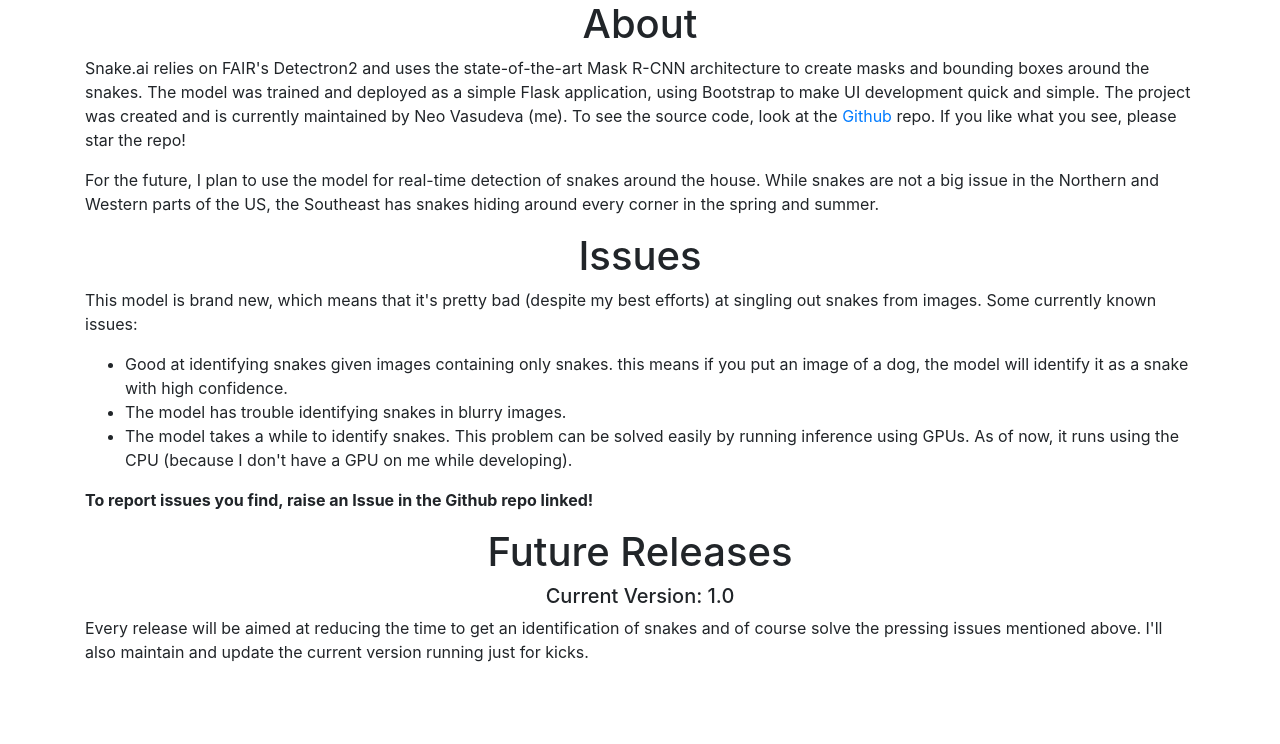
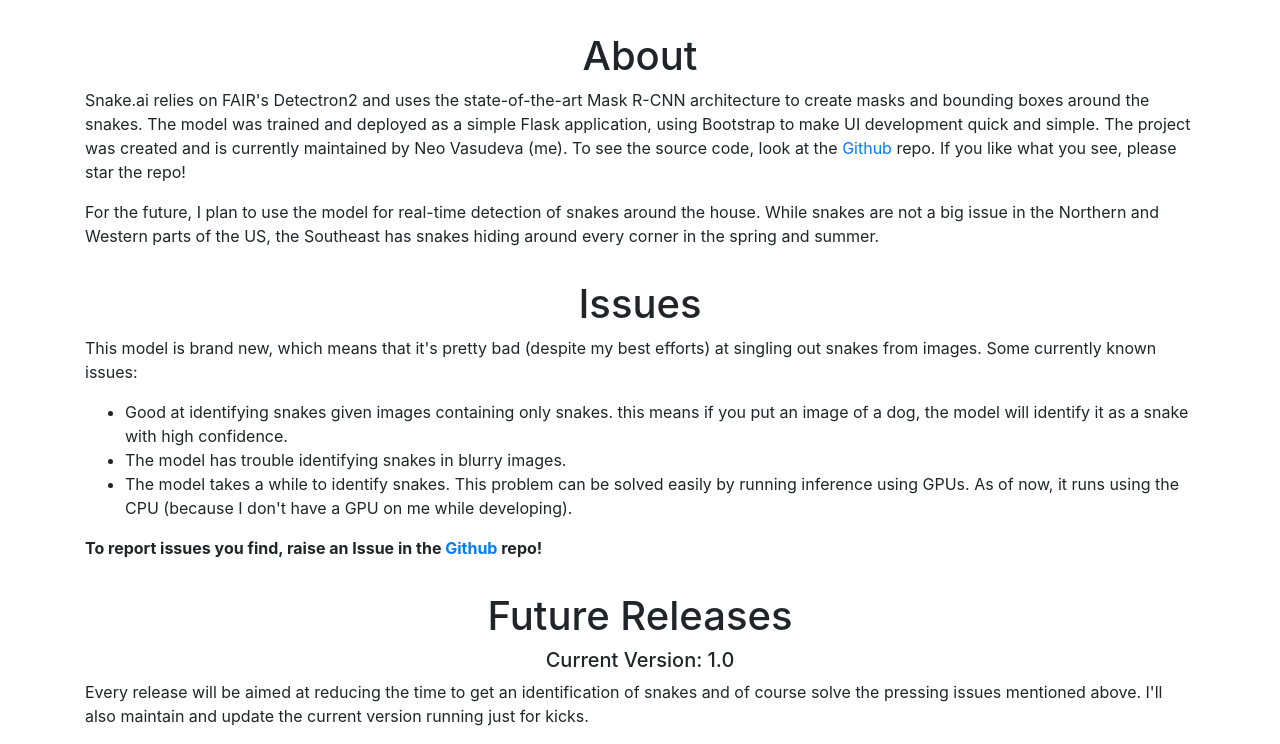
Before and after one commit to neovasudeva/Snake-Detector, a Flask app: page /about in a window 1280 px wide. Shown: the part 56-800 px from the top of the page. Run offline with Flask 2, Linux system fonts and the light colour scheme; parts of the project's set-up code (start-up, migrations or seed data) failed here and were passed over; some libraries are stand-ins or nearby versions.

Commit message:
styling and formatting

```diff
--- a/templates/about.html
+++ b/templates/about.html
@@ -2,7 +2,7 @@
 
 {% block content %}
 <!-- about -->
-<div class="container">
+<div class="container" style="padding-top: 2rem;">
   <h1 class="text-center">About</h1>
   <p>
     Snake.ai relies on FAIR's Detectron2 and uses the state-of-the-art Mask R-CNN architecture to create masks
@@ -21,7 +21,7 @@
 </div>
 
 <!-- issues -->
-<div class="container">
+<div class="container" style="padding-top: 1rem;">
   <h1 class="text-center">Issues</h1>
   <p>
     This model is brand new, which means that it's pretty bad (despite my best efforts) at singling
@@ -41,12 +41,13 @@
     </li>
   </ul>
   <p>
-    <b>To report issues you find, raise an Issue in the Github repo linked!</b>
+    <b>To report issues you find, raise an Issue in the <a href="https://github.com/neovasudeva/Snake-Detector">
+        Github</a> repo!</b>
   </p>
 </div>
 
 <!-- future -->
-<div class="container">
+<div class="container" style="padding-top: 1rem;">
   <h1 class="text-center">Future Releases</h1>
   <h5 class="text-center">Current Version: 1.0</h5>
 
--- a/templates/home.html
+++ b/templates/home.html
@@ -2,8 +2,9 @@
 
 {% block content %}
 <!-- welcome and intro -->
-<div class="container">
+<div class="container" style="padding-top: 2rem;">
   <h1 class="text-center">Welcome!</h1>
+  <br>
   <p>
     Welcome! snake.ai is a simple machine learning model built with Detectron2 used for real time
     object detection of snakes. You can upload a photo of a snake to see if the model can detect it.
@@ -12,7 +13,6 @@
     the model. <b>For current issues with the model and future updates, visit the
     <a href="about">About</a> page. </b>
   </p>
-
   <p>
     To start, upload an image and wait a couple of seconds while the model tries to find snakes in
     the image. Currently, the model can identify snakes given images of one, but performs
@@ -38,6 +38,7 @@
 <!-- img uploaded -->
 <div class="container text-center" id="display-img">
 </div>
+<br>
 
 <!-- model output img -->
 <div class="container text-center" id="model-img" style="padding-bottom: 2rem;">
```
